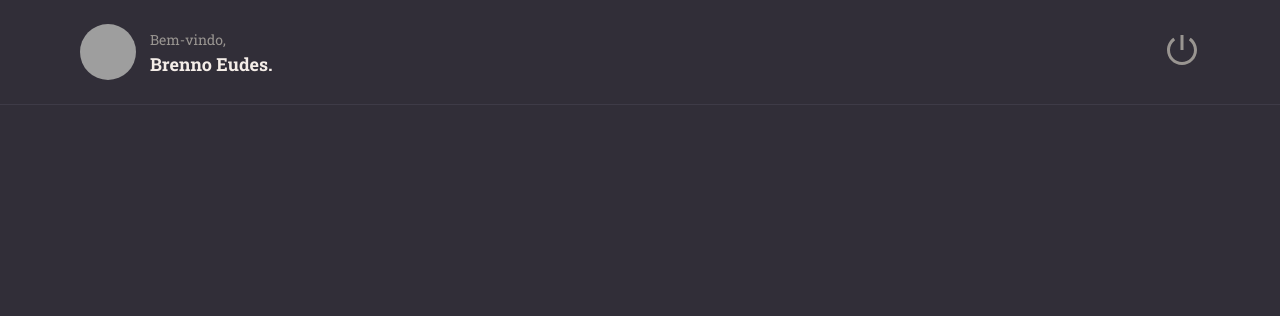
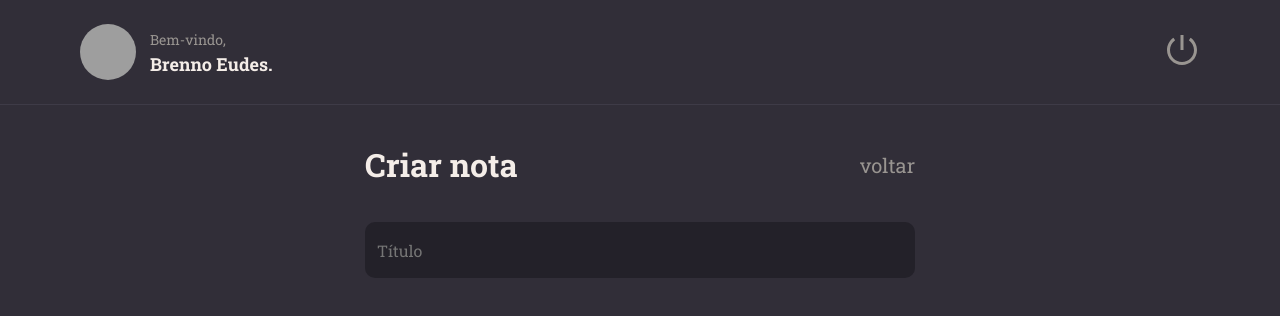
Before and after one commit to brennoEudes/rocketNotes, a React (Vite) app in the folder RocketNotes/: page / in a window 1280 px wide. Shown: the top 316 px of the page. Built offline with nearby package versions, Linux system fonts and the light colour scheme; grey boxes are pictures that could not be loaded.

Commit message:
Newnote form

```diff
--- a/RocketNotes/src/pages/NewNote/index.jsx
+++ b/RocketNotes/src/pages/NewNote/index.jsx
@@ -1,10 +1,25 @@
 import { Header } from "../../components/Header";
-import { Container } from "./styles";
+import { Input } from "../../components/Input";
+// import { TextArea } from "../../components/TextArea";
+
+import { Container, Form } from "./styles";
 
 export function NewNote() {
   return (
     <Container>
       <Header />
+      <main>
+        <Form>
+          <header>
+            <h1>Criar nota</h1>
+            <a href="/">voltar</a>
+          </header>
+
+          <Input placeholder="Título"/>
+
+          {/* <TextArea placeholder="Observações" /> */}
+        </Form>
+      </main>
     </Container>
   );
 }
--- a/RocketNotes/src/pages/NewNote/styles.js
+++ b/RocketNotes/src/pages/NewNote/styles.js
@@ -7,7 +7,24 @@
   display: grid;
   grid-template-rows: 105px auto;
   grid-template-areas:
-  "header"
-  "content"
-  ;
+    "header"
+    "content";
 `;
+
+export const Form = styled.form`
+  max-width: 550px;
+  margin: 38px auto;
+
+  > header {
+    display: flex;
+    align-items: center;
+    justify-content: space-between;
+
+    margin-bottom: 36px;
+
+    a {
+      font-size: 20px;
+      color: ${({ theme }) => theme.COLORS.GRAY_100};
+    }
+  }
+`;
```
